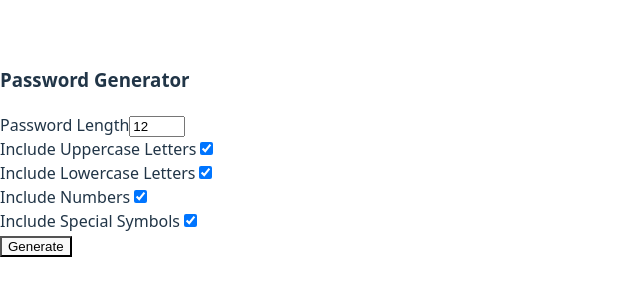
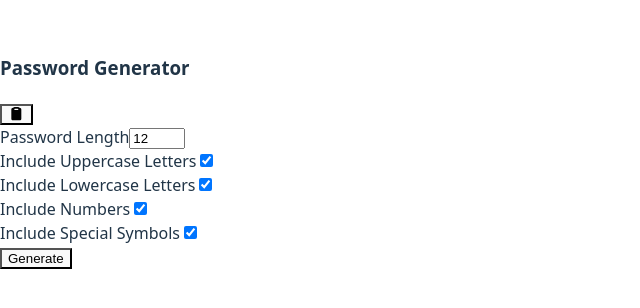
Before and after one commit to Omarf8/password-generator, a React (Vite) app: page / in a window 1280 px wide. Shown: the part 248-556 px from the top of the page, without its empty margins (0-640 px from the left). Built offline with nearby package versions, Linux system fonts and the light colour scheme.

Commit message:
Add password result HTML skeleton to index.html

```diff
--- a/package.json
+++ b/package.json
@@ -10,6 +10,9 @@
     "preview": "vite preview"
   },
   "dependencies": {
+    "@fortawesome/fontawesome-svg-core": "^7.2.0",
+    "@fortawesome/free-solid-svg-icons": "^7.2.0",
+    "@fortawesome/react-fontawesome": "^3.2.0",
     "react": "^19.2.0",
     "react-dom": "^19.2.0"
   },
--- a/src/App.jsx
+++ b/src/App.jsx
@@ -1,4 +1,6 @@
 import { useState } from 'react'
+import { FontAwesomeIcon } from '@fortawesome/react-fontawesome'
+import { faClipboard } from '@fortawesome/free-solid-svg-icons'
 
 function App() {
   const [len, setLength] = useState(12)
@@ -11,6 +13,12 @@ function App() {
     <>
       <div id="container">
         <h3>Password Generator</h3>
+        <div className="password-res">
+          <span></span>
+          <button>
+            <FontAwesomeIcon icon={faClipboard} />
+          </button>
+        </div>
         <div className="setting">
           <label htmlFor="length">Password Length</label>
           <input id="length" type="number" min="5" max="20" value={len} onChange={e => setLength(e.target.value)} />
```
Also changed, not shown: 1 other file (tests, documents, lock files or other folders).
